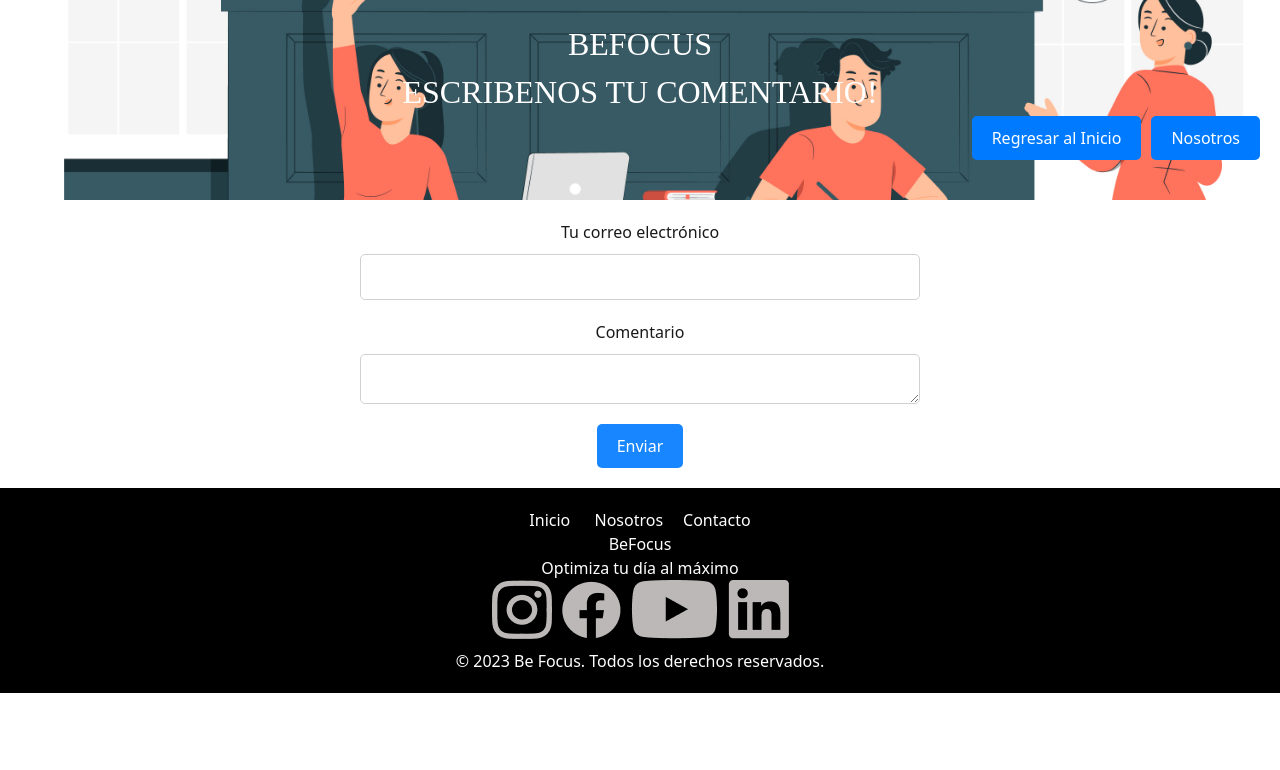
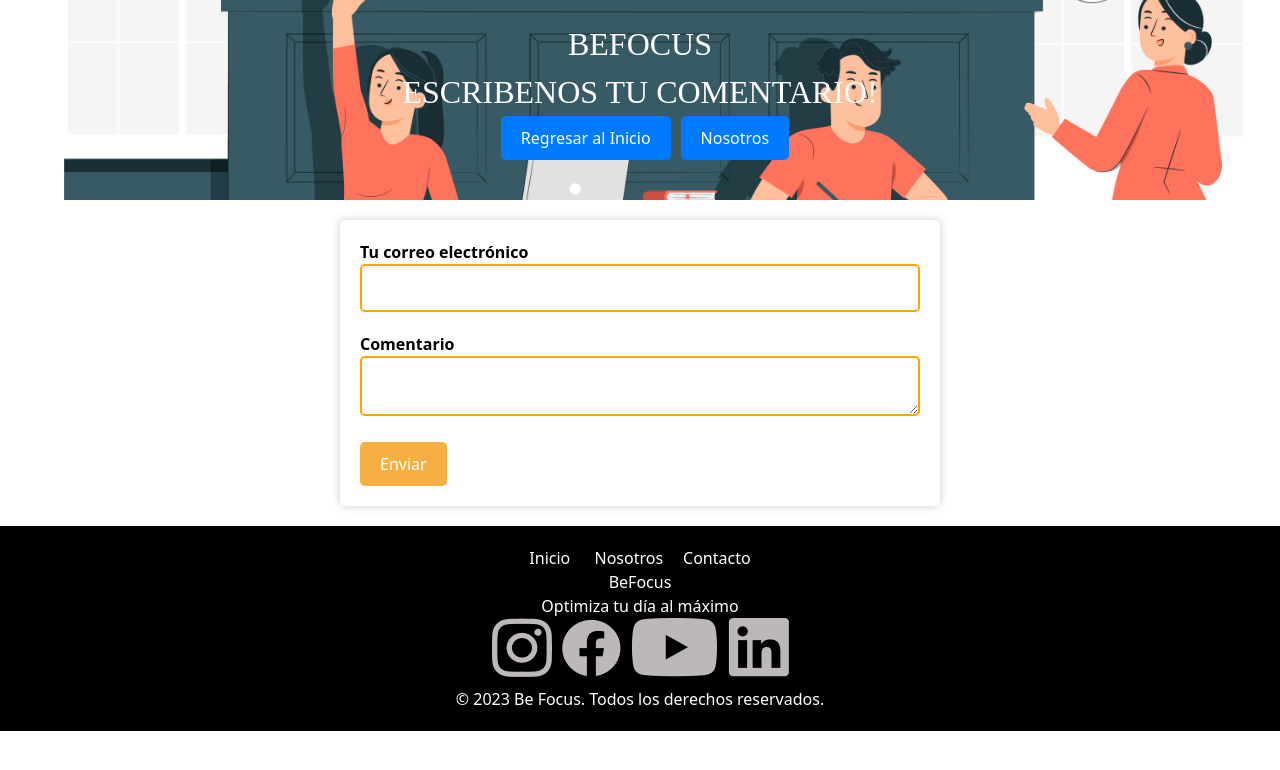
Before and after one commit to Joestarb/BeFocus_Front, a React (Create React App) app: page /Contacto in a window 1280 px wide. Shown: the top 770 px of the page. Built offline with nearby package versions, Linux system fonts and the light colour scheme.

Commit message:
Se agrego contacto

```diff
--- a/package.json
+++ b/package.json
@@ -3,6 +3,7 @@
   "version": "0.1.0",
   "private": true,
   "dependencies": {
+    "@formspree/react": "^2.5.1",
     "@testing-library/jest-dom": "^5.17.0",
     "@testing-library/react": "^13.4.0",
     "@testing-library/user-event": "^13.5.0",
--- a/src/components/Contacto/ContactoP.js
+++ b/src/components/Contacto/ContactoP.js
@@ -1,7 +1,7 @@
 import React, { useState } from "react";
 import { Link } from "react-router-dom";
 import Footer from "../../components/Index/Footer";
-import estudio from "../../components/Index/7606066.jpg";
+import estudio from "../../components/Index/7606066.jpg"; // Asegúrate de que esta ruta sea correcta y el archivo de imagen exista
 
 const containerStyle = {
   maxWidth: "100%",
@@ -13,9 +13,9 @@
   backgroundSize: "cover",
   backgroundPosition: "center",
   color: "white",
-  padding: "20px 0", // Reducir el espacio superior e inferior
+  padding: "20px 0",
   textAlign: "center",
-  height: "200px", // Ajustar la altura de la imagen
+  height: "200px",
 };
 
 const formStyle = {
@@ -25,21 +25,24 @@
   maxWidth: "600px",
   margin: "0 auto",
   padding: "20px",
-  background: "white",
+  background: "#fff",
   borderRadius: "5px",
-  opacity: 0.9,
+  boxShadow: "0px 0px 10px rgba(0, 0, 0, 0.2)", // Sombra ligera
+  marginTop: "20px", // Separación del encabezado
+  marginBottom: "20px", // Separación del pie de página
 };
 
 const labelStyle = {
   fontSize: "1rem",
   marginBottom: "10px",
+  fontWeight: "bold", // Texto en negrita
 };
 
 const inputStyle = {
   padding: "10px",
   width: "100%",
   marginBottom: "20px",
-  border: "1px solid #ccc",
+  border: "2px solid orange", // Borde naranja
   borderRadius: "5px",
 };
 
@@ -47,27 +50,26 @@
   padding: "10px",
   width: "100%",
   marginBottom: "20px",
-  border: "1px solid #ccc",
+  border: "2px solid orange", // Borde naranja
   borderRadius: "5px",
-  height: "50px", // Ajustar la altura del área de texto
+  height: "60px",
 };
 
 const buttonStyle = {
-  backgroundColor: "#007BFF",
+  backgroundColor: "#F5B041",
   color: "#fff",
   padding: "10px 20px",
   border: "none",
   cursor: "pointer",
   borderRadius: "5px",
+  transition: "background-color 0.3s", // Transición suave
+};
+
+const buttonHoverStyle = {
+  backgroundColor: "#D35400", // Color más oscuro al pasar el ratón
 };
 
 const Header = () => {
-  const navStyle = {
-    display: "flex",
-    justifyContent: "flex-end",
-    marginRight: "20px",
-  };
-
   const titleStyle = {
     fontSize: "2rem",
     textTransform: "uppercase",
@@ -92,7 +94,7 @@
       <Link to="/nosotros" style={{ textDecoration: "none" }}>
         <h2 style={titleStyle}>Escribenos tu comentario!</h2>
       </Link>
-      <nav style={navStyle}>
+      <nav>
         <Link to="/" style={{ textDecoration: "none" }}>
           <button style={botonStyle}>Regresar al Inicio</button>
         </Link>
@@ -108,12 +110,27 @@
   const [email, setEmail] = useState("");
   const [comment, setComment] = useState("");
   const [isSubmitted, setIsSubmitted] = useState(false);
+  const [buttonHover, setButtonHover] = useState(false);
+
+  const handleButtonMouseOver = () => {
+    setButtonHover(true);
+  };
+
+  const handleButtonMouseOut = () => {
+    setButtonHover(false);
+  };
 
   const handleSubmit = async (e) => {
     e.preventDefault();
 
+    // Validación simple para verificar que los campos no estén vacíos
+    if (!email || !comment) {
+      alert("Por favor, completa todos los campos antes de enviar.");
+      return;
+    }
+
     // Realiza una solicitud a Formspree para enviar el formulario
-    const response = await fetch("https://formspree.io/f/{form_id}", {
+    const response = await fetch("https://formspree.io/f/meqbnoza", {
       method: "POST",
       headers: {
         "Content-Type": "application/json",
@@ -129,37 +146,50 @@
   return (
     <div style={containerStyle}>
       <Header />
+      <div style={formStyle}>
         {isSubmitted ? (
-        <p>¡Gracias por tu mensaje!</p>
+          <div>
+            <p style={{ fontSize: "1.5rem", marginBottom: "20px" }}>¡Gracias por tu mensaje!</p>
+            <button style={buttonStyle} onClick={() => setIsSubmitted(false)}>
+              Enviar otro comentario
+            </button>
+          </div>
         ) : (
-        <form style={formStyle} onSubmit={handleSubmit}>
+          <form onSubmit={handleSubmit}>
             <label style={labelStyle} htmlFor="email">
               Tu correo electrónico
             </label>
             <input
               style={inputStyle}
-            name="Email"
+              name="email"
               id="email"
               type="email"
               value={email}
               onChange={(e) => setEmail(e.target.value)}
+              required
             />
             <label style={labelStyle} htmlFor="comment">
               Comentario
             </label>
             <textarea
               style={textareaStyle}
-            name="Comment"
+              name="comment"
               id="comment"
               value={comment}
               onChange={(e) => setComment(e.target.value)}
+              required
             />
-          <button style={buttonStyle} type="submit">
+            <button
+              style={buttonHover ? { ...buttonStyle, ...buttonHoverStyle } : buttonStyle}
+              type="submit"
+              onMouseOver={handleButtonMouseOver}
+              onMouseOut={handleButtonMouseOut}
+            >
               Enviar
             </button>
           </form>
         )}
-
+      </div>
       <Footer />
     </div>
   );
```
Also changed, not shown: 1 other file (tests, documents, lock files or other folders). Lines whose indentation alone changed are shown as unchanged.
